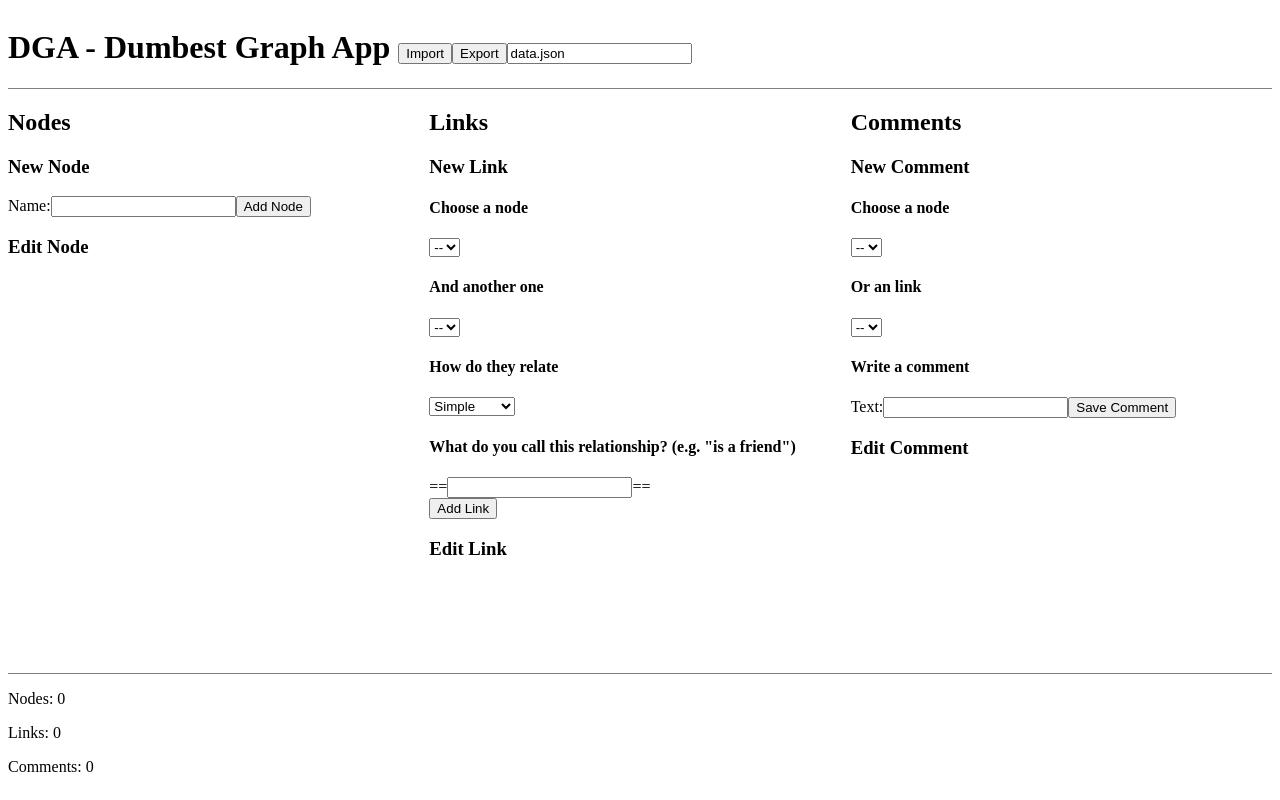
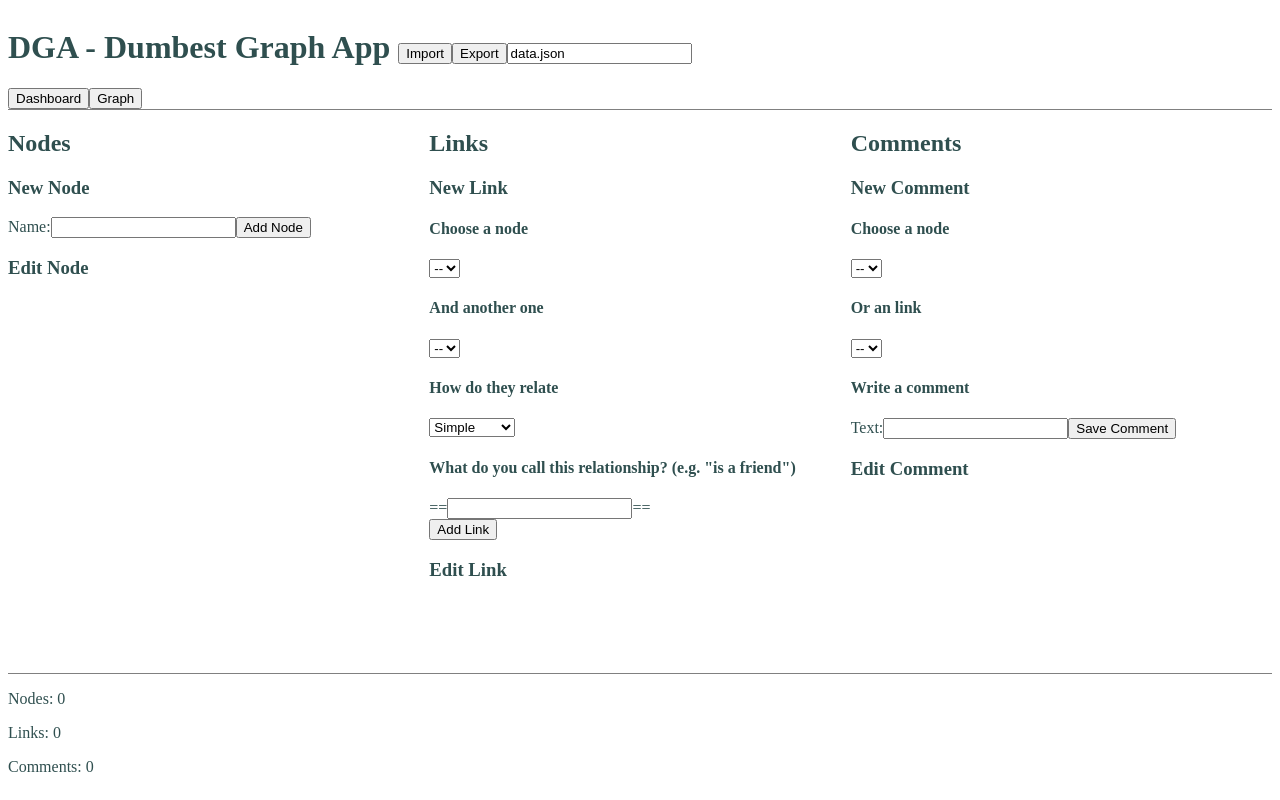
Before and after one commit to George2f/dumbest-graph-app, a React (Vite) app: page / in a window 1280 px wide. Built offline with nearby package versions, Linux system fonts and the light colour scheme.

Commit message:
feat(dga): add graph component and better separate visual concerns

```diff
--- a/package.json
+++ b/package.json
@@ -1,7 +1,7 @@
 {
     "name": "dumbest-graph-app",
     "private": true,
-  "version": "0.0.1",
+    "version": "0.1.0",
     "type": "module",
     "scripts": {
         "dev": "vite",
--- a/src/App.tsx
+++ b/src/App.tsx
@@ -1,11 +1,85 @@
+import { useState } from 'react';
 import Dashboard from './Dashboard';
+import Graph from './Graph';
+import { useGraph } from './providers/GraphProvider';
 
-function App() {
+export default function App() {
+    const { initGraph, nodes, links, comments } = useGraph();
+    const [route, setRoute] = useState<string>('dashboard');
+
+    const [exportFileName, setExportFileName] = useState<string>('data.json');
+
     return (
-        <>
-            <Dashboard />
-        </>
+        <div
+            style={{
+                display: 'grid',
+                gridTemplateRows: 'auto 1fr auto',
+                height: 'calc(100vh - 16px)',
+                color: "darkslategray"
+            }}>
+            <header>
+                <h1>
+                    DGA - Dumbest Graph App{' '}
+                    <button
+                        onClick={() => {
+                            const fileInput = document.createElement('input');
+                            fileInput.type = 'file';
+                            fileInput.accept = 'application/json';
+                            fileInput.onchange = (e) => {
+                                const files = (e.target as HTMLInputElement)
+                                    .files;
+                                if (!files || !files[0]) return;
+                                setExportFileName(files[0].name.split('.')[0]);
+                                const reader = new FileReader();
+                                reader.onload = (e) => {
+                                    if (!e.target || !e.target.result) return;
+                                    const data = JSON.parse(
+                                        e.target.result as string
+                                    );
+                                    initGraph(data);
+                                };
+                                reader.readAsText(files[0]);
+                            };
+                            fileInput.click();
+                        }}>
+                        Import
+                    </button>
+                    <form
+                        style={{ display: 'inline' }}
+                        onSubmit={(e) => {
+                            e.preventDefault();
+                            if (!exportFileName) return;
+                            const jsonString = `data:text/json;chatset=utf-8,${encodeURIComponent(
+                                JSON.stringify({
+                                    nodes,
+                                    links,
+                                    comments,
+                                })
+                            )}`;
+                            const link = document.createElement('a');
+                            link.href = jsonString;
+                            link.download = `${exportFileName}.json`;
+
+                            link.click();
+                        }}>
+                        <button type="submit">Export</button>
+                        <input
+                            value={exportFileName}
+                            onChange={(e) => setExportFileName(e.target.value)}
+                            type="text"
+                        />
+                    </form>
+                </h1>
+                <button onClick={() => setRoute('dashboard')}>Dashboard</button>
+                <button onClick={() => setRoute('graph')}>Graph</button>
+            </header>
+            {route === 'dashboard' ? <Dashboard /> : null}
+            {route === 'graph' ? <Graph /> : null}
+            <footer>
+                <p>Nodes: {nodes.length}</p>
+                <p>Links: {links.length}</p>
+                <p>Comments: {comments.length}</p>
+            </footer>
+        </div>
     );
 }
-
-export default App;
--- a/src/Dashboard/Dashboard.tsx
+++ b/src/Dashboard/Dashboard.tsx
@@ -12,7 +12,6 @@ export default function Dashboard() {
         nodes,
         links,
         comments,
-        initGraph,
         addNode,
         addLink,
         addComment,
@@ -50,70 +49,7 @@ export default function Dashboard() {
 
     const [workingLink, setWorkingLink] = React.useState<ILink | null>(null);
 
-    const [exportFileName, setExportFileName] =
-        React.useState<string>('data.json');
-
     return (
-        <div
-            style={{
-                display: 'grid',
-                gridTemplateRows: 'auto 1fr auto',
-                height: 'calc(100vh - 16px)',
-            }}>
-            <header>
-                <h1>
-                    DGA - Dumbest Graph App{' '}
-                    <button
-                        onClick={() => {
-                            const fileInput = document.createElement('input');
-                            fileInput.type = 'file';
-                            fileInput.accept = 'application/json';
-                            fileInput.onchange = (e) => {
-                                const files = (e.target as HTMLInputElement)
-                                    .files;
-                                if (!files || !files[0]) return;
-                                setExportFileName(files[0].name.split('.')[0]);
-                                const reader = new FileReader();
-                                reader.onload = (e) => {
-                                    if (!e.target || !e.target.result) return;
-                                    const data = JSON.parse(
-                                        e.target.result as string
-                                    );
-                                    initGraph(data);
-                                };
-                                reader.readAsText(files[0]);
-                            };
-                            fileInput.click();
-                        }}>
-                        Import
-                    </button>
-                    <form
-                        style={{ display: 'inline' }}
-                        onSubmit={(e) => {
-                            e.preventDefault();
-                            if (!exportFileName) return;
-                            const jsonString = `data:text/json;chatset=utf-8,${encodeURIComponent(
-                                JSON.stringify({
-                                    nodes,
-                                    links,
-                                    comments,
-                                })
-                            )}`;
-                            const link = document.createElement('a');
-                            link.href = jsonString;
-                            link.download = `${exportFileName}.json`;
-
-                            link.click();
-                        }}>
-                        <button type="submit">Export</button>
-                        <input
-                            value={exportFileName}
-                            onChange={(e) => setExportFileName(e.target.value)}
-                            type="text"
-                        />
-                    </form>
-                </h1>
-            </header>
         <main
             style={{
                 display: 'grid',
@@ -205,8 +141,7 @@ export default function Dashboard() {
                         setNewLinkNode1(
                             nodes.find(
                                 (node) =>
-                                        node.id.toString() ===
-                                        event.target.value
+                                    node.id.toString() === event.target.value
                             ) || null
                         );
                     }}
@@ -224,8 +159,7 @@ export default function Dashboard() {
                         setNewLinkNode2(
                             nodes.find(
                                 (node) =>
-                                        node.id.toString() ===
-                                        event.target.value
+                                    node.id.toString() === event.target.value
                             ) || null
                         );
                     }}
@@ -247,9 +181,7 @@ export default function Dashboard() {
                     value={newLinkType}>
                     <option value={LINK_TYPE_ENUM.SIMPLE}>Simple</option>
                     <option value={LINK_TYPE_ENUM.A_TO_B}>A to B</option>
-                        <option value={LINK_TYPE_ENUM.BOTH_WAYS}>
-                            Both Ways
-                        </option>
+                    <option value={LINK_TYPE_ENUM.BOTH_WAYS}>Both Ways</option>
                 </select>
                 <h4>
                     What do you call this relationship? (e.g. "is a friend")
@@ -284,9 +216,7 @@ export default function Dashboard() {
                                 setNewLinkName(event.target.value)
                             }
                         />
-                            {newLinkType === LINK_TYPE_ENUM.SIMPLE
-                                ? '== '
-                                : '=> '}
+                        {newLinkType === LINK_TYPE_ENUM.SIMPLE ? '== ' : '=> '}
 
                         {newLinkNode2?.name}
                     </div>
@@ -322,8 +252,7 @@ export default function Dashboard() {
                         setNewCommentTargetNode(
                             nodes.find(
                                 (node) =>
-                                        node.id.toString() ===
-                                        event.target.value
+                                    node.id.toString() === event.target.value
                             ) || null
                         );
                         setNewCommentTargetLink(null);
@@ -341,8 +270,7 @@ export default function Dashboard() {
                         setNewCommentTargetLink(
                             links.find(
                                 (link) =>
-                                        link.id.toString() ===
-                                        event.target.value
+                                    link.id.toString() === event.target.value
                             ) || null
                         );
                         setNewCommentTargetNode(null);
@@ -359,8 +287,7 @@ export default function Dashboard() {
                 <form
                     onSubmit={(e) => {
                         e.preventDefault();
-                            if (!newCommentText)
-                                return console.log('No comment');
+                        if (!newCommentText) return console.log('No comment');
                         if (!newCommentTargetLink && !newCommentTargetNode)
                             return console.log('No target');
 
@@ -422,9 +349,7 @@ export default function Dashboard() {
                                 <>
                                     <div>
                                         {comment.id}{' '}
-                                            <strong>
-                                                {comment.targetName}
-                                            </strong>
+                                        <strong>{comment.targetName}</strong>
                                     </div>
                                     <div>
                                         <button
@@ -450,11 +375,5 @@ export default function Dashboard() {
                 </ul>
             </section>
         </main>
-            <footer>
-                <p>Nodes: {nodes.length}</p>
-                <p>Links: {links.length}</p>
-                <p>Comments: {comments.length}</p>
-            </footer>
-        </div>
     );
 }
--- /dev/null
+++ b/src/Graph/Graph.tsx
@@ -0,0 +1,33 @@
+import { useMemo } from 'react';
+import { useGraph } from '../providers/GraphProvider';
+import { ForceGraph2D } from 'react-force-graph';
+
+export default function Graph() {
+    const { nodes, links } = useGraph();
+
+    const displayGraph = useMemo(() => {
+        return {
+            nodes: nodes.map((node) => {
+                return {
+                    id: node.id,
+                    label: node.name,
+                };
+            }),
+            links: links.map((link) => {
+                return {
+                    id: link.id,
+                    source: link.node1Id,
+                    target: link.node2Id,
+                    label: link.name,
+                };
+            }),
+        };
+    }, []);
+
+    return (
+        <div style={{ height: 'calc(100vh - 16px)' }}>
+            <h1>Graph</h1>
+            <ForceGraph2D />
+        </div>
+    );
+}
--- /dev/null
+++ b/src/Graph/index.ts
@@ -0,0 +1,3 @@
+import Graph from './Graph';
+
+export default Graph;
```
Lines whose indentation alone changed are shown as unchanged.
